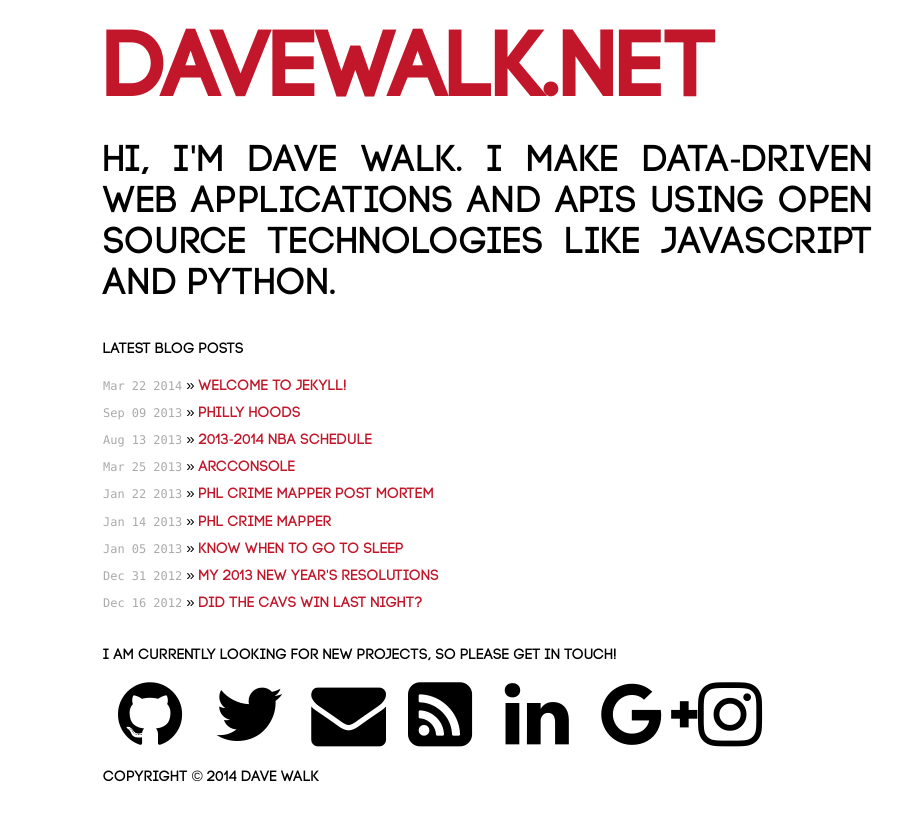
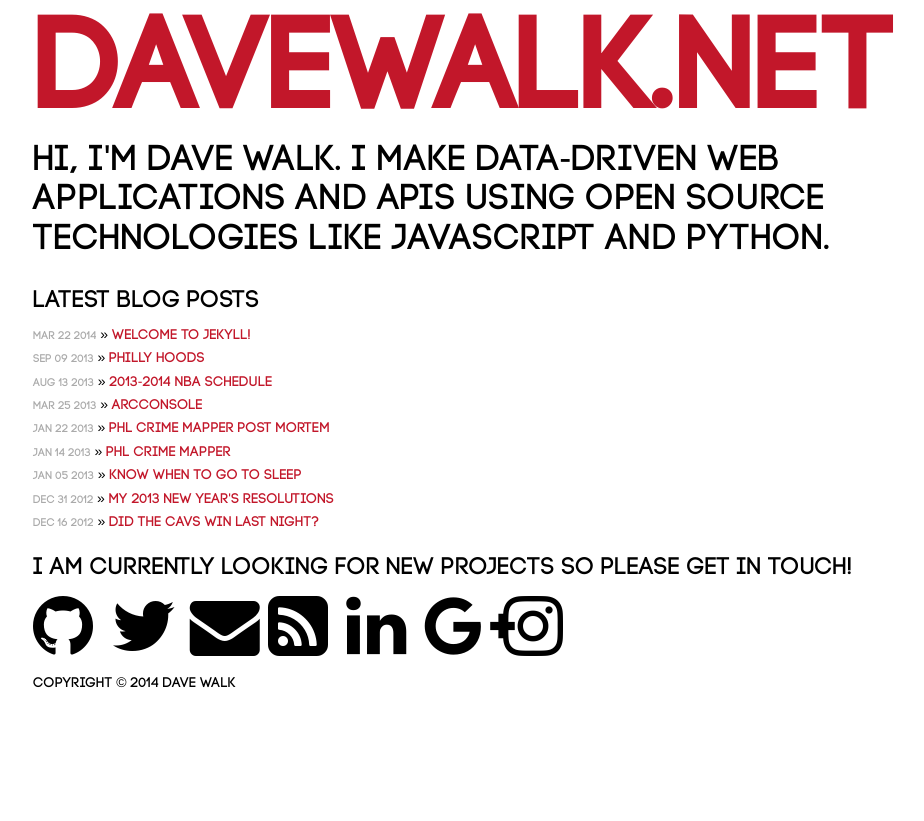
Before and after one commit to hamhands/davewalk.net, a Jekyll site: the page built from index.html, in a window 1280 px wide. Shown: the top 821 px of the page, without its empty margins (152-1076 px from the left). Built offline with Jekyll 4.4.1, drawn with Linux system fonts in a browser that asks for light colours; nearby versions of some CDN libraries; Markdown is read by kramdown in place of the engine named in the settings.

Commit message:
A lot of styling

```diff
--- a/_layouts/default.html
+++ b/_layouts/default.html
@@ -22,10 +22,12 @@
     </head>
     <body>
 
-        <div class="site container">
+        <div class="container">
           <div class="header row">
-            <div class="col-md-1 col-xs-1">
-              <h1 class="title"><a href="/">{{ site.name }}</a></h1>
+            <div class="col-md-12">
+              <span class="title">
+                <a href="/">{{ site.name }}</a>
+              </span>
             </div>
           </div>
 
--- a/css/main.css
+++ b/css/main.css
@@ -21,20 +21,13 @@
   padding: 0;
 }
 
-html, body { height: 100%; }
-
 body {
   background-color: #FFF;
-  font: 13.34px "CodeProDemoRegular", Helvetica, Arial, sans-serif;
-  font-size: small;
-  text-align: center;
+  font-family: "CodeProDemoRegular", Helvetica, Arial, sans-serif;
   color: #000;
+  line-height: 1.1;
 }
 
-h1, h2, h3, h4, h5, h6 {
-  font-size: 100%; }
-
-h1 { margin-bottom: 1em; }
 p { margin: 1em 0; }
 
 a         { color: #C2172A; }
@@ -51,16 +44,15 @@ a.fa:hover      { color: #C2172A; }
 /*****************************************************************************/
 .posts {
   list-style-type: none;
-  margin-bottom: 2em;
+  margin-bottom: 1em;
 }
 
 .posts li {
-  line-height: 1.75em;
+  line-height: 1.60em;
 }
 
 .posts span {
   color: #aaa;
-  font-family: Monaco, "Courier New", monospace;
   font-size: 80%;
 }
 
@@ -70,71 +62,18 @@ a.fa:hover      { color: #C2172A; }
 /*
 /*****************************************************************************/
 
-.container {
-  font-size: 115%;
-  text-align: justify;
-  width: 800px;
-/*  margin: 3em auto 2em;*/
-/*  line-height: 1.5em;
-*/}
-
 .header a {
   font-weight: bold;
   text-decoration: none;
 }
 
 .title {
-  display: inline-block;
   margin-bottom: 0px;
-  font-size: 600%;
-}
-
-.title a {
-  color: #C2172A;;
-}
-
-.header a.extra {
-  color: #aaa;
-  margin-left: 1em;
-}
-
-.header a.extra:hover {
-  color: #000;
-}
-
-.meta {
-  color: #aaa;
+  font-size: 9em;
 }
 
 .welcome {
-  font-size: 250%;
-}
-
-/*.footer {
-  font-size: 80%;
-  color: #666;
-  border-top: 4px solid #eee;
-  margin-top: 2em;
-  overflow: hidden;
-}*/
-
-.footer .contact {
-  float: left;
-  margin-right: 3em;
-}
-
-.footer .contact a {
-  color: #8085C1;
-}
-
-.footer .rss {
-  margin-top: 1.1em;
-  margin-right: -.2em;
-  float: right;
-}
-
-.footer .rss img {
-  border: 0;
+  font-size: 7em;
 }
 
 /*****************************************************************************/
@@ -187,6 +126,41 @@ a.fa:hover      { color: #C2172A; }
   padding: 5px;
 }
 
-.fa {
-  margin: 0px 15px 0px 15px;
+@media (min-width: 992px) {
+  .container {
+    width: 940px;
+  }
 }
+
+@media only screen and (max-width: 320px) {
+  .title {
+    font-size: 3.0em;
+  }
+
+  .welcome-text {
+    font-size: 30%;
+  }
+}
+
+@media only screen and (min-width: 321px) and (max-width: 480px) {
+  .title {
+    font-size: 3.5em;
+  }
+}
+
+
+@media only screen and (min-width: 481px) and (max-width: 768px) {
+  .title {
+    font-size: 5.0em;
+  }
+}
+
+@media only screen and (min-width: 769px) and (min-width : 1024px) {
+  .title {
+    font-size: 9.0em;
+  }
+}
+
+.welcome-text {
+  margin-top: 0px;
+}
--- a/index.html
+++ b/index.html
@@ -1,27 +1,29 @@
 ---
 layout: default
-title: Your New Jekyll Site
+title: Davewalk.net
 ---
 
 <div id="home">
-	<div class="welcome">
-		<h1>Hi, I'm Dave Walk. I make data-driven web applications and APIs using open source technologies like JavaScript and Python.</h1>
+	<div class="welcome row">
+		<div class="col-md-12">
+			<h1 class="welcome-text">Hi, I'm Dave Walk. I make data-driven web applications and APIs using open source technologies like JavaScript and Python.</h1>
+		</div>
 	</div>
-  <h1>Latest Blog Posts</h1>
+  <h3>Latest Blog Posts</h3>
   <ul class="posts">
     {% for post in site.posts %}
       <li><span>{{ post.date | date: "%b %d %Y" }}</span> &raquo; <a href="{{ post.url }}">{{ post.title }}</a></li>
     {% endfor %}
   </ul>
-  <h1>I am currently looking for new projects, so please get in touch!</h1>
+  <h3>I am currently looking for new projects so please get in touch!</h3>
 
   <div class="row">
-	<div><a class="col-md-1 fa fa-github fa-5x" href="http://github.com/davewalk"></a></div>
-	<div><a class="col-md-1 fa fa-twitter fa-5x" href="http://twitter.com/ddw17"></a></div>
-	<div><a class="col-md-1 fa fa-envelope fa-5x" href="mailto:daviddwalk@gmail.com"></a></div>
-	<div><a class="col-md-1 fa fa-rss-square fa-5x" href="/"></a></div>
-	<div><a class="col-md-1 fa fa-linkedin fa-5x" href="linkedin.com/in/daviddwalk"></a></div>
-	<div><a class="col-md-1 fa fa-google-plus fa-5x" href="https://plus.google.com/+DaveWalk"></a></div>
-	<div><a class="col-md-1 fa fa-instagram fa-5x" href="http://instagram.com/ddw17"></a></div>
+	<div><a class="col-md-1 col-xs-4 fa fa-github fa-5x" href="http://github.com/davewalk"></a></div>
+	<div><a class="col-md-1 col-xs-4 fa fa-twitter fa-5x" href="http://twitter.com/ddw17"></a></div>
+	<div><a class="col-md-1 col-xs-4 fa fa-envelope fa-5x" href="mailto:daviddwalk@gmail.com"></a></div>
+	<div><a class="col-md-1 col-xs-4 fa fa-rss-square fa-5x" href="/"></a></div>
+	<div><a class="col-md-1 col-xs-4 fa fa-linkedin fa-5x" href="linkedin.com/in/daviddwalk"></a></div>
+	<div><a class="col-md-1 col-xs-4 fa fa-google-plus fa-5x" href="https://plus.google.com/+DaveWalk"></a></div>
+	<div><a class="col-md-1 col-xs-4 fa fa-instagram fa-5x" href="http://instagram.com/ddw17"></a></div>
 </div>
 </div>
```
